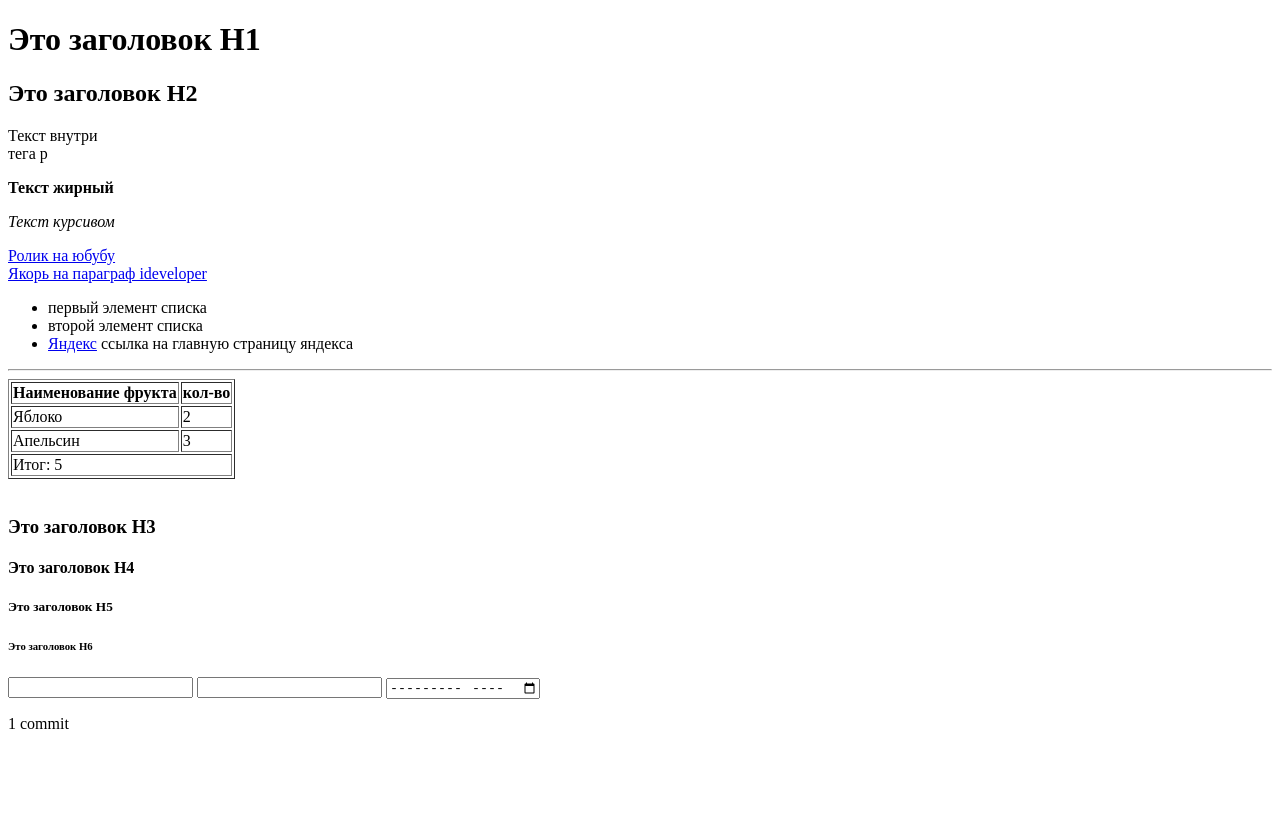
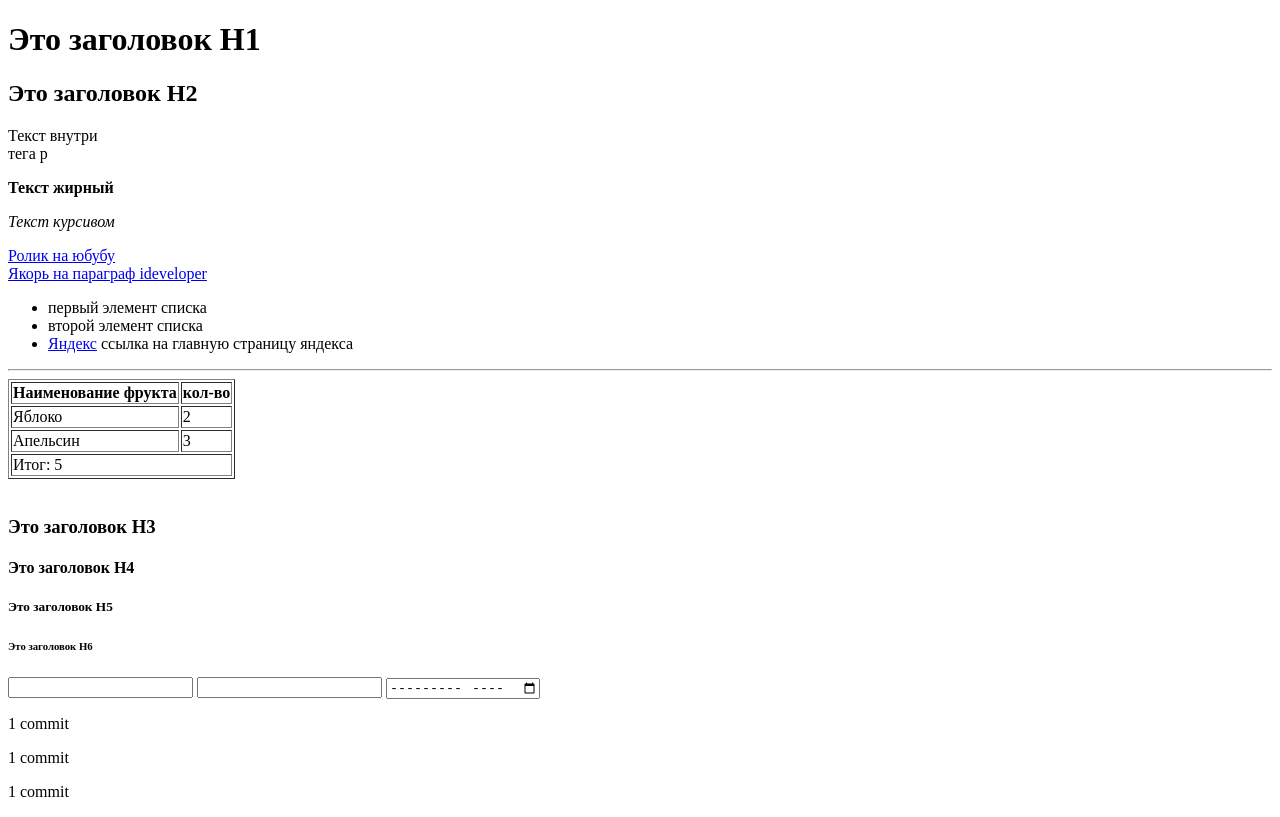
Before and after one commit to levantonio/homework_Git, a plain HTML site: page index.html in a window 1280 px wide. Drawn offline with Linux system fonts and the light colour scheme.

Commit message:
second commit

```diff
--- a/index.html
+++ b/index.html
@@ -66,6 +66,9 @@
     <input type="number">
     <input type="month">
     <p>1 commit</p>
+    <p>1 commit</p>
+    <p>1 commit</p>
+
 
 
 </body>
```
